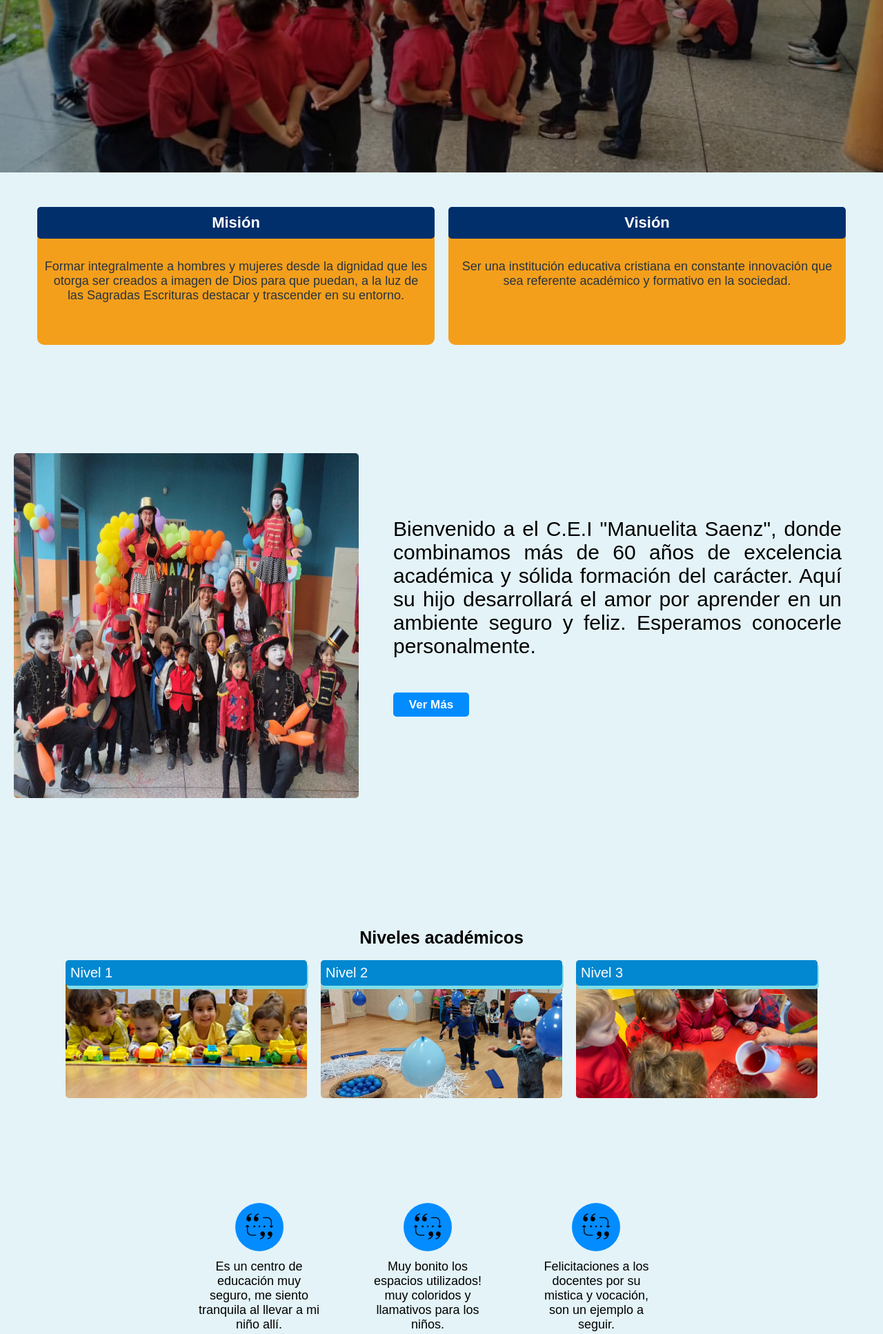
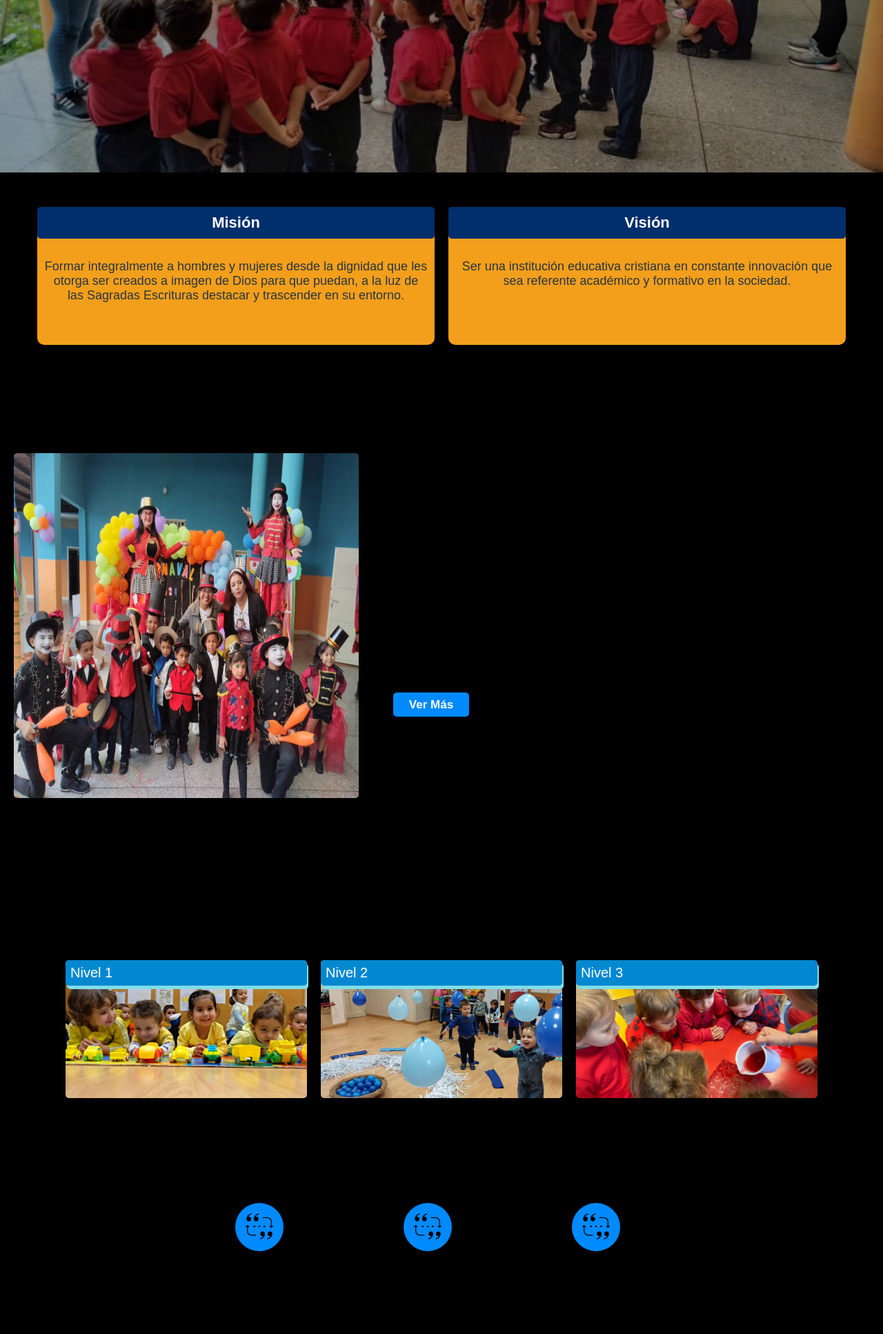
Before and after one commit to Rafitoxdxd/SistemaUniversidadT2, a PHP site: page /index.html in a window 1280 px wide. Shown: the part 410-2344 px from the top of the page at 69% size. Run offline with PHP 8.4, Linux system fonts and the light colour scheme; some libraries are stand-ins or nearby versions.

Commit message:
Le cambie el backgroun
de blanco a negro

```diff
--- a/style.css
+++ b/style.css
@@ -9,7 +9,7 @@
 body{
     text-align: center;
     font-family: sans-serif;
-    background-color: #e4f3f7;
+    background-color: black;
 }
 p {
     margin: 50px;
```
